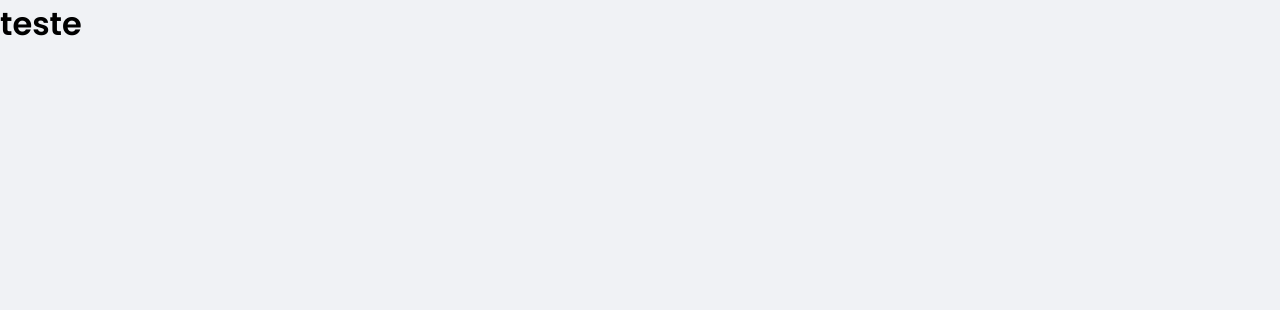
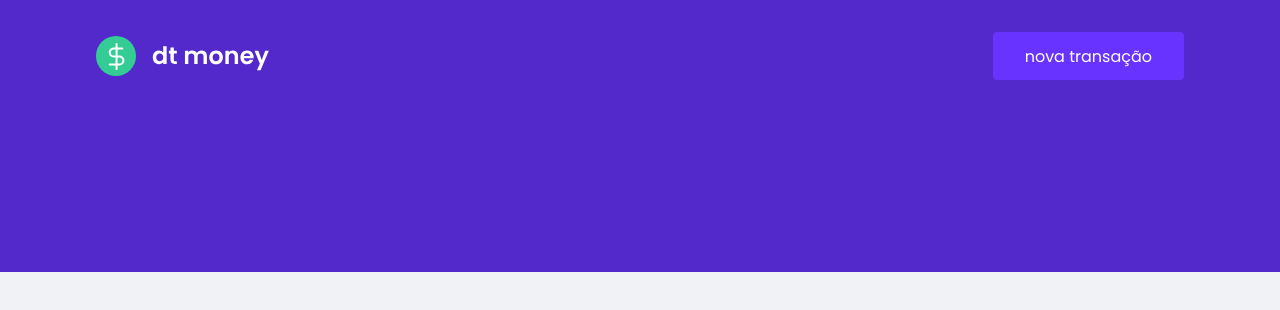
Before and after one commit to raulcesar54/dt-money, a React (Create React App) app: page / in a window 1280 px wide. Shown: the top 310 px of the page. Built offline with nearby package versions, Linux system fonts and the light colour scheme.

Commit message:
created header

```diff
--- a/src/App.tsx
+++ b/src/App.tsx
@@ -1,9 +1,10 @@
+import { Header } from './components/header'
 import { GlobalStyle } from './styles/global'
 export function App() {
   return (
     <>
+      <Header />
       <GlobalStyle />
-      <h1> teste</h1>
     </>
   )
 }
--- /dev/null
+++ b/src/components/header/index.tsx
@@ -0,0 +1,13 @@
+import logo from '../../assets/logo.svg'
+import { Container, Content } from './style'
+
+export function Header() {
+  return (
+    <Container>
+      <Content>
+        <img src={logo} alt='dt-money' />
+        <button type='button'>nova transação</button>
+      </Content>
+    </Container>
+  )
+}
--- /dev/null
+++ b/src/components/header/style.ts
@@ -0,0 +1,27 @@
+import styled from 'styled-components'
+
+export const Container = styled.header`
+  background: var(--blue);
+`
+export const Content = styled.div`
+  max-width: 1120px;
+  margin: 0 auto;
+  padding: 2rem 1rem 12rem;
+  display: flex;
+  align-items: center;
+  justify-content: space-between;
+  button {
+    font-size: 1rem;
+    color: #fff;
+    border: none;
+    background: var(--blue-light);
+    padding: 0 2rem;
+    border-radius: 0.25rem;
+    height: 3rem;
+    transition: filter .2s;
+
+    &:hover {
+        filter: brightness(.9);
+    }
+  }
+`
```
